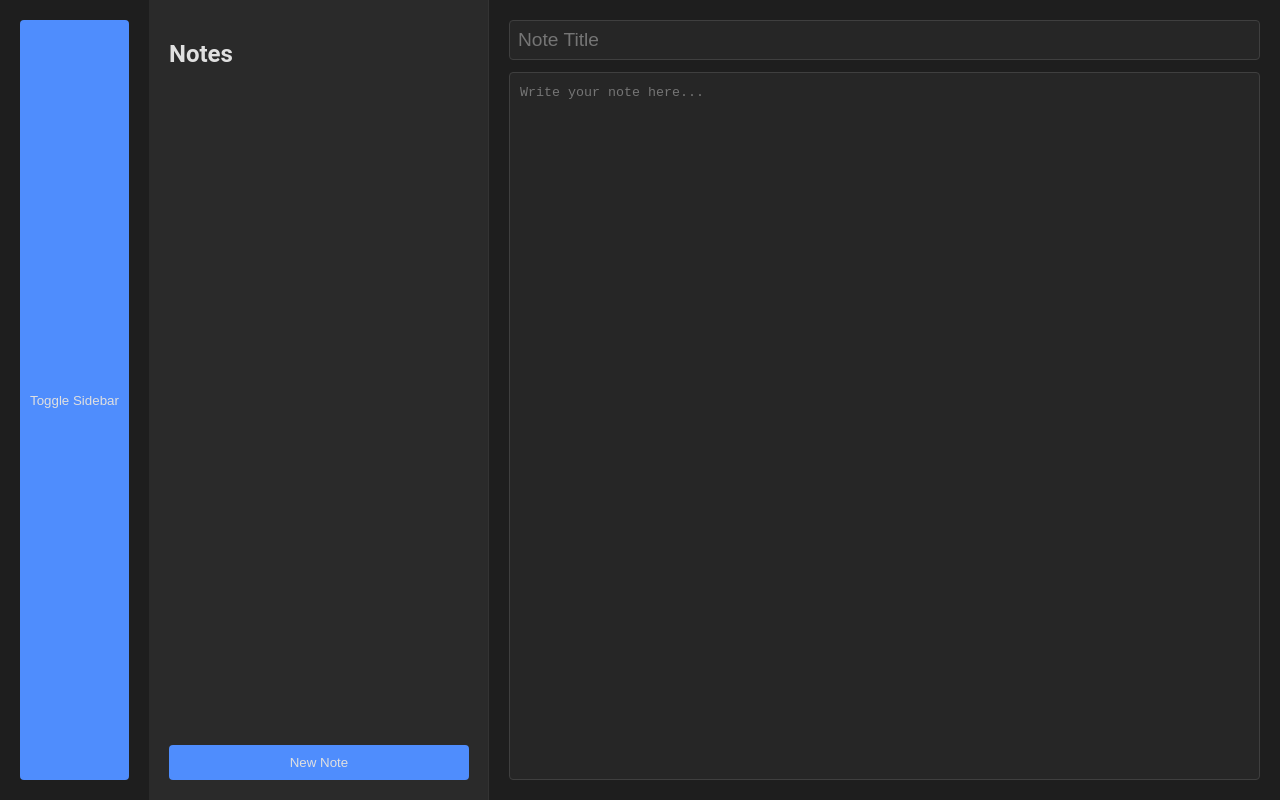
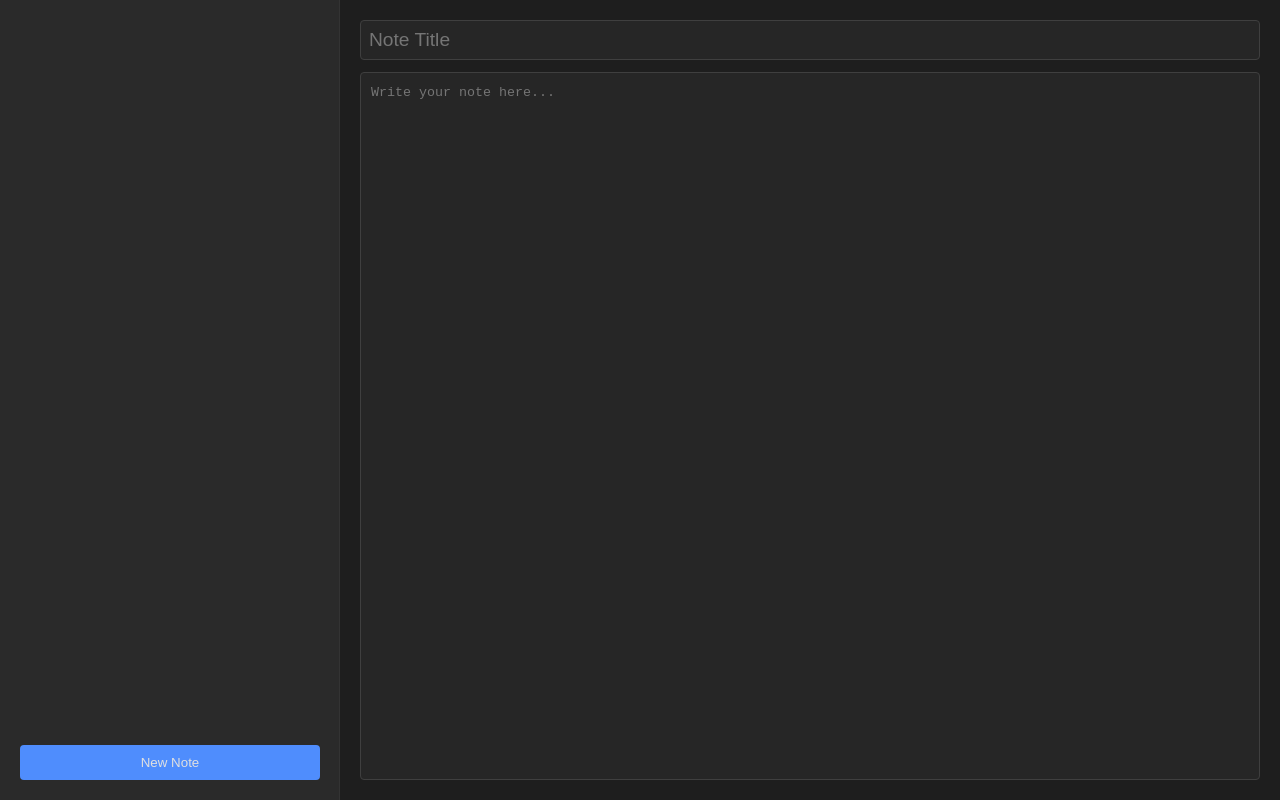
Before and after one commit to hihumanzone/Realtime-notes, a website: page public/index.html in a window 1280 px wide. Drawn offline with nearby package versions, Linux system fonts and the light colour scheme; no server answers.

Commit message:
Update index.html

```diff
--- a/public/index.html
+++ b/public/index.html
@@ -2,18 +2,15 @@
 <html>
 <head>
     <title>Real-time Notes</title>
+    <meta name="viewport" content="width=device-width, initial-scale=1.0">
     <link rel="stylesheet" href="style.css">
 </head>
 <body>
     <div class="container">
-        <button id="toggle-sidebar">Toggle Sidebar</button>
-
-        <div id="sidebar" class="hidden">
-            <h2>Notes</h2>
+        <div id="sidebar">
             <ul id="note-list"></ul>
             <button id="new-note">New Note</button>
         </div>
-
         <div id="main-content">
             <input type="text" id="note-title" placeholder="Note Title">
             <textarea id="note-content" placeholder="Write your note here..."></textarea>
```
